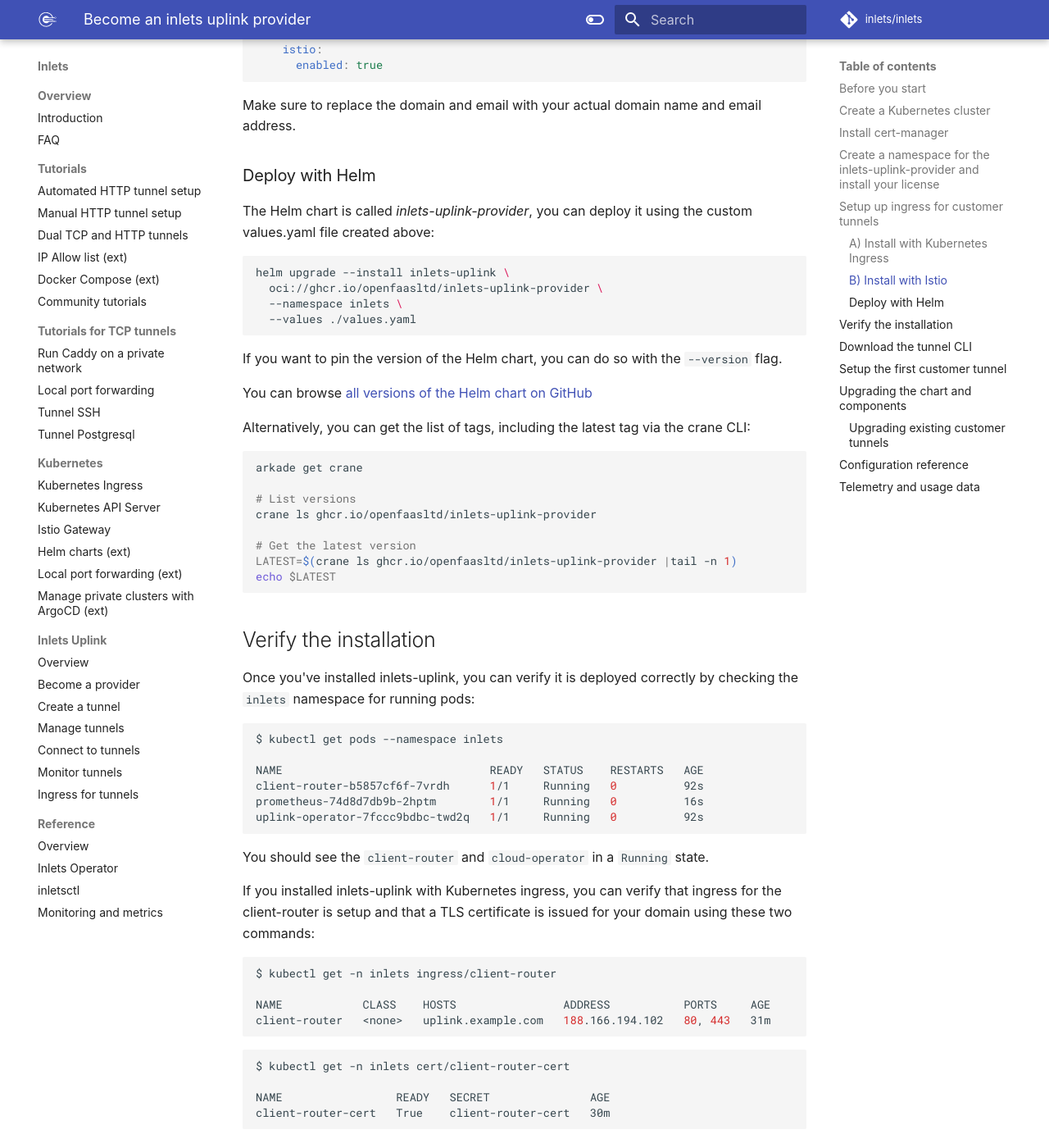
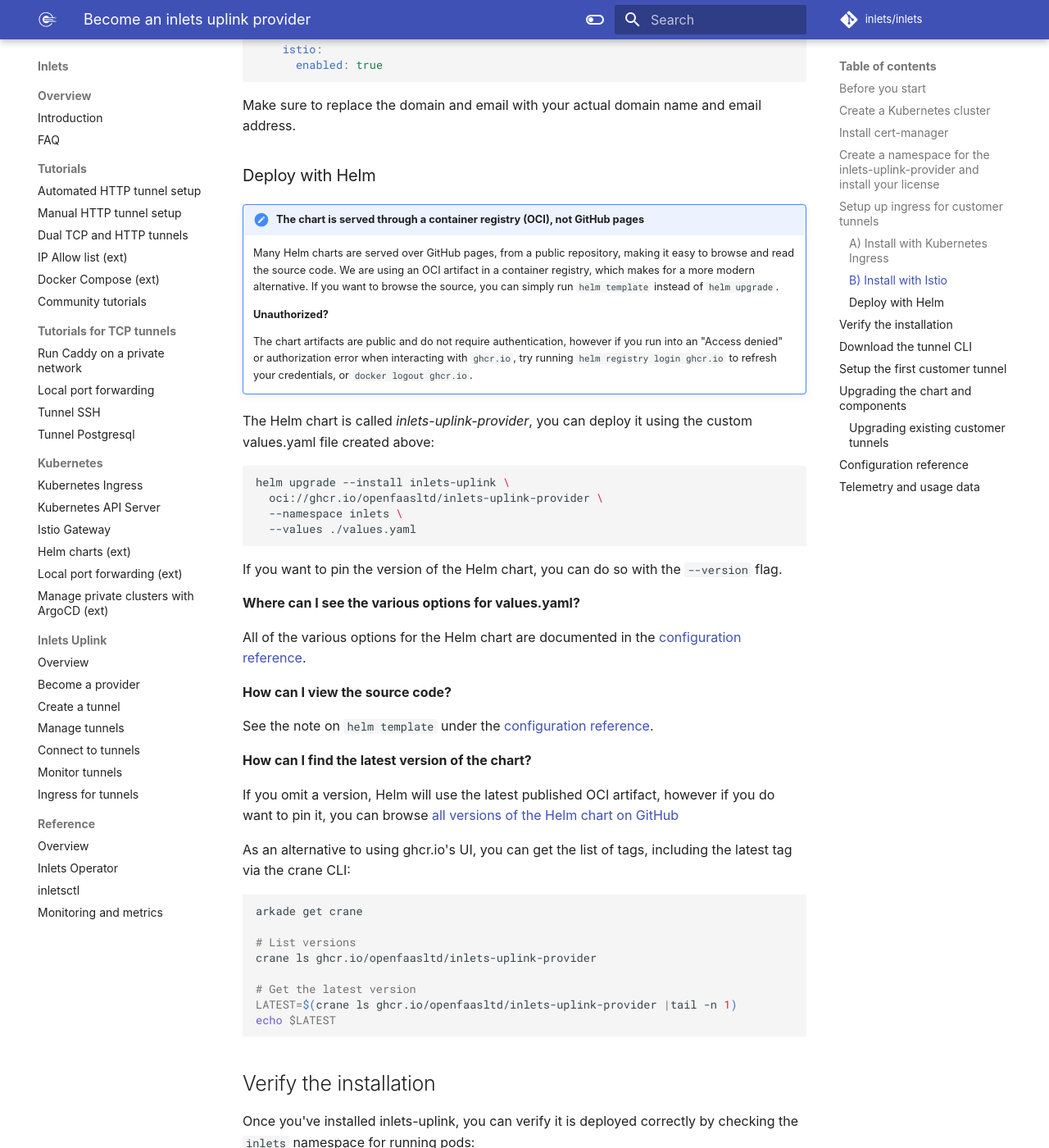
Before and after one commit to inlets/docs.inlets.dev, an MkDocs documentation site: the page built from docs/uplink/become-a-provider.md, in a window 1280 px wide and 1400 px high, scrolled down 3672 px. Shown: the whole window at 82% size. Built offline with MkDocs 1.6.1 and Material for MkDocs 9.7.7, drawn with Linux system fonts in a browser that asks for light colours; some web fonts are replaced; some of the changed text lies outside the part shown.

Commit message:
Add note on ghcr.io auth errors and on chart source/versions
Signed-off-by: Alex Ellis (OpenFaaS Ltd) <alexellis2@gmail.com>

````diff
--- a/docs/uplink/become-a-provider.md
+++ b/docs/uplink/become-a-provider.md
@@ -49,7 +49,7 @@
 
 Create the required secret with your inlets-uplink license.
 
-!!! note
+!!! note "Check that your license key is in lower-case"
 
     There is a known issue with LemonSqueezy where the UI will copy the license key in lower-case, it needs to be converted to upper-case before being used with Inlets Uplink.
 
@@ -166,6 +166,14 @@
 
 ### Deploy with Helm
 
+!!! note "The chart is served through a container registry (OCI), not GitHub pages"
+
+    Many Helm charts are served over GitHub pages, from a public repository, making it easy to browse and read the source code. We are using an OCI artifact in a container registry, which makes for a more modern alternative. If you want to browse the source, you can simply run `helm template` instead of `helm upgrade`.
+
+    **Unauthorized?**
+
+    The chart artifacts are public and do not require authentication, however if you run into an "Access denied" or authorization error when interacting with `ghcr.io`, try running `helm registry login ghcr.io` to refresh your credentials, or `docker logout ghcr.io`.
+
 The Helm chart is called *inlets-uplink-provider*, you can deploy it using the custom values.yaml file created above:
 
 ```bash
@@ -177,9 +185,19 @@
 
 If you want to pin the version of the Helm chart, you can do so with the `--version` flag.
 
-You can browse [all versions of the Helm chart on GitHub](https://ghcr.io/openfaasltd/inlets-uplink-provider)
+**Where can I see the various options for values.yaml?**
 
-Alternatively, you can get the list of tags, including the latest tag via the crane CLI:
+All of the various options for the Helm chart are documented in the [configuration reference](#configuration-reference).
+
+**How can I view the source code?**
+
+See the note on `helm template` under the [configuration reference](#configuration-reference).
+
+**How can I find the latest version of the chart?**
+
+If you omit a version, Helm will use the latest published OCI artifact, however if you do want to pin it, you can browse [all versions of the Helm chart on GitHub](https://ghcr.io/openfaasltd/inlets-uplink-provider)
+
+As an alternative to using ghcr.io's UI, you can get the list of tags, including the latest tag via the crane CLI:
 
 ```bash
 arkade get crane
````
